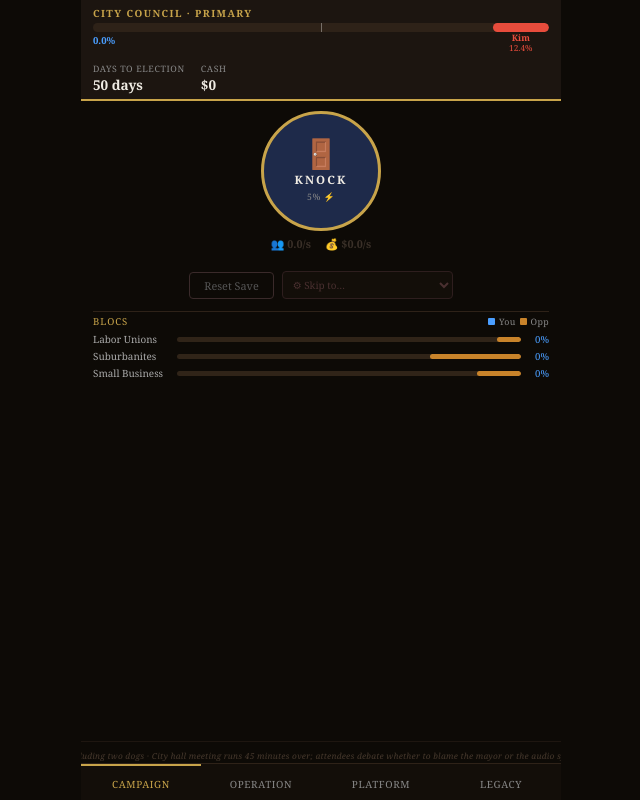
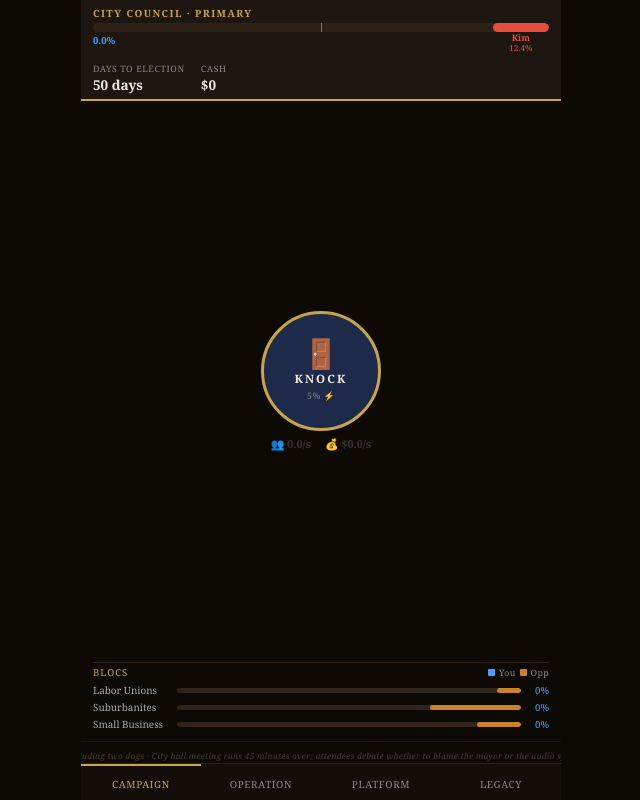
Before and after one commit to Steventhephan/The-Long-Game, a Svelte app: page / in a window 1280 px wide. Shown: the whole page, without its empty margins (319-959 px from the left). Built offline with nearby package versions, Linux system fonts and the light colour scheme.

Commit message:
Remove dev buttons; center knock section; fix iOS viewport

```diff
--- a/index.html
+++ b/index.html
@@ -2,14 +2,14 @@
 <html lang="en">
   <head>
     <meta charset="UTF-8" />
-    <meta name="viewport" content="width=device-width, initial-scale=1.0, user-scalable=no" />
+    <meta name="viewport" content="width=device-width, initial-scale=1.0, user-scalable=no, viewport-fit=cover" />
     <meta name="theme-color" content="#1C1510" />
     <title>The Long Game</title>
     <link rel="icon" type="image/svg+xml" href="/favicon.svg" />
     <style>
       * { box-sizing: border-box; margin: 0; padding: 0; }
       html, body { height: 100%; width: 100%; max-width: 100vw; overflow: hidden; overflow-x: hidden; background: #0D0A06; color: #f0ece4; font-family: 'Georgia', serif; }
-      #app { height: 100%; overflow: hidden; display: flex; flex-direction: column; }
+      #app { width: 100%; height: 100%; overflow: hidden; display: flex; flex-direction: column; }
     </style>
   </head>
   <body>
--- a/src/ui/CampaignTab.svelte
+++ b/src/ui/CampaignTab.svelte
@@ -6,9 +6,8 @@
   import { blocsUnlockedForOffice, INTEREST_GROUPS } from '../config/blocs';
   import { abilitiesForOffice, getAbility } from '../config/abilities';
   import { TOWN_HALLS, FUNDRAISING_GALAS } from '../config/minigames';
-  import { clearSave, saveGame } from '../persist/autosave';
-  import { defaultState, activateAbility, openOptionalMinigame, devSkipToElection } from '../state/gameState';
-  import { getOffice, MAX_OFFICE_INDEX } from '../config/offices';
+  import { saveGame } from '../persist/autosave';
+  import { activateAbility, openOptionalMinigame } from '../state/gameState';
   import { playTap, playCrit } from '../audio/sounds';
 
   $: state = $gameStore;
@@ -95,41 +94,6 @@
 
   $: displayVoterRate = passiveVoterRate + (isActive ? tapVotersPerSec : 0);
   $: displayCashRate  = passiveCashRate  + (isActive ? tapCashPerSec  : 0);
-
-  // Reset save
-  let confirmReset = false;
-  let confirmTimeout: ReturnType<typeof setTimeout> | null = null;
-
-  function onResetClick() {
-    if (!confirmReset) {
-      confirmReset = true;
-      confirmTimeout = setTimeout(() => { confirmReset = false; }, 3000);
-    } else {
-      if (confirmTimeout) clearTimeout(confirmTimeout);
-      confirmReset = false;
-      clearSave();
-      gameStore.set(defaultState());
-    }
-  }
-
-  // Dev skip-to-election dropdown
-  const devStages = Array.from({ length: MAX_OFFICE_INDEX + 1 }, (_, i) => {
-    const name = getOffice(i).name;
-    return [
-      { value: `${i}:primary`,  label: `${name} — Primary` },
-      { value: `${i}:general`,  label: `${name} — General` },
-    ];
-  }).flat();
-
-  function onDevSkip(e: Event) {
-    const val = (e.target as HTMLSelectElement).value;
-    if (!val) return;
-    const [offStr, phase] = val.split(':');
-    const next = devSkipToElection(state, parseInt(offStr, 10), phase as 'primary' | 'general');
-    gameStore.set(next);
-    saveGame(next);
-    (e.target as HTMLSelectElement).value = '';
-  }
 
   // Abilities (State era+, officeIndex >= 4)
   $: isStateEra = state.officeIndex >= 4;
@@ -355,19 +319,6 @@
     </div>
   {/if}
 
-  <!-- Reset save + dev skip -->
-  <div class="reset-section">
-    <button class="reset-btn" class:confirm={confirmReset} on:click={onResetClick}>
-      {confirmReset ? '⚠️ Tap again to confirm reset' : 'Reset Save'}
-    </button>
-    <select class="dev-skip" on:change={onDevSkip} title="DEV: skip to election">
-      <option value="">⚙ Skip to…</option>
-      {#each devStages as stage}
-        <option value={stage.value}>{stage.label}</option>
-      {/each}
-    </select>
-  </div>
-
   <!-- Bloc breakdown -->
   <div class="blocs-section" class:celebrating={isWin}>
     <div class="section-label blocs-header">
@@ -408,9 +359,11 @@
 
   /* Knock button */
   .knock-section {
+    flex: 1;
     display: flex;
     flex-direction: column;
     align-items: center;
+    justify-content: center;
     gap: 4px;
     position: relative;
   }
```
